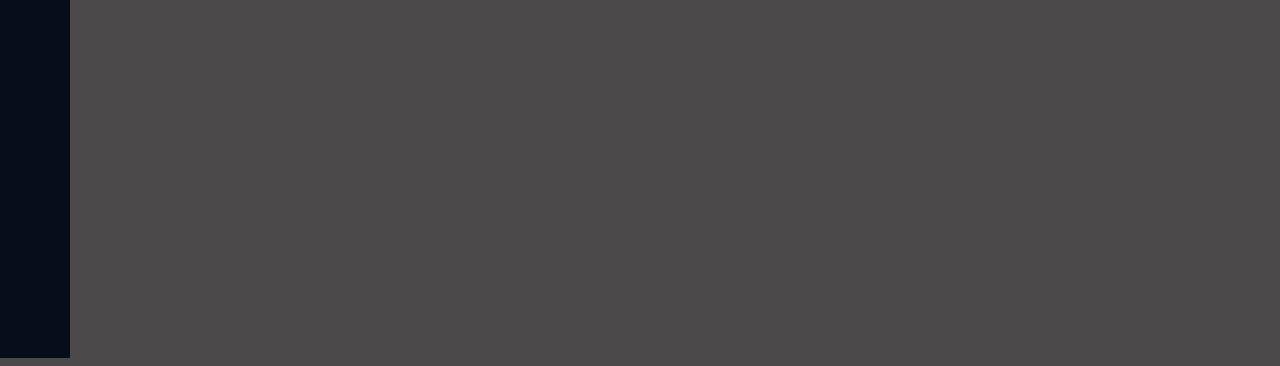
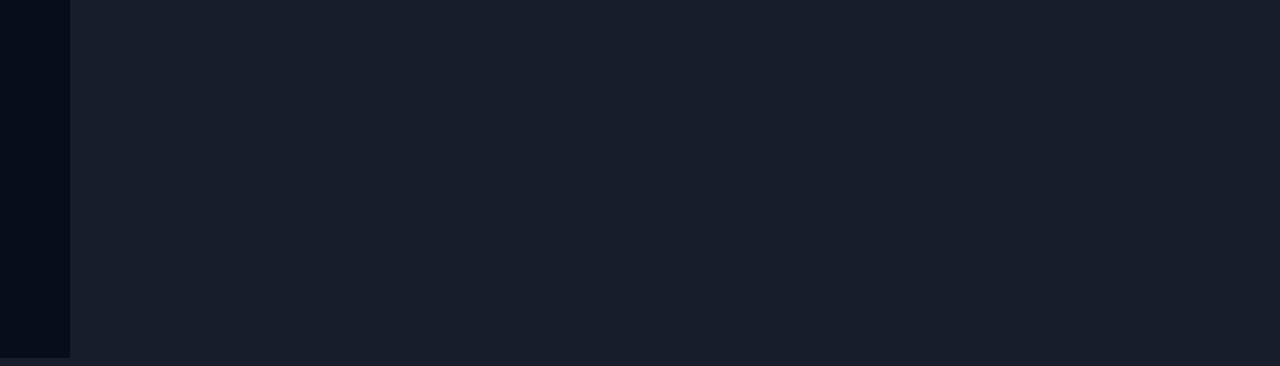
Before and after one commit to DevDaribei/Dashboard_Desenvolvedor, a plain HTML site: page index.html in a window 1280 px wide. Shown: the part 434-800 px from the top of the page. Drawn offline with Linux system fonts and the light colour scheme; a web font is replaced by a local one.

Commit message:
cores css

```diff
--- a/styles/global.css
+++ b/styles/global.css
@@ -9,7 +9,7 @@
 :root{
     --background-color:#0a0f1e;
     --text-color-primary: #F1F5F9;
-    --back-color: #4b4949;
+    --back-color: #0a0f1ef0;
 
     --h1: 800 24px/135% var(--font-family);
     --h2: 800 16px/140% var(--font-family);
```
